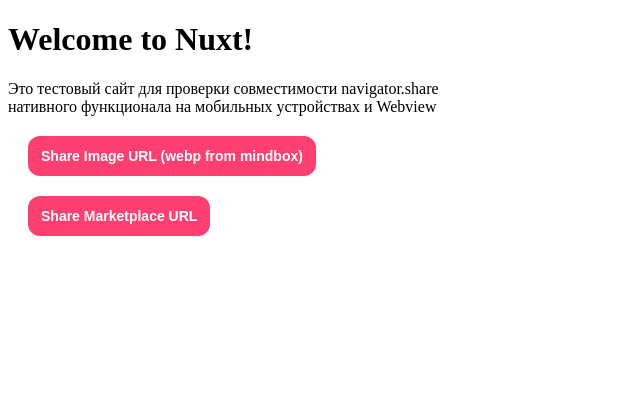
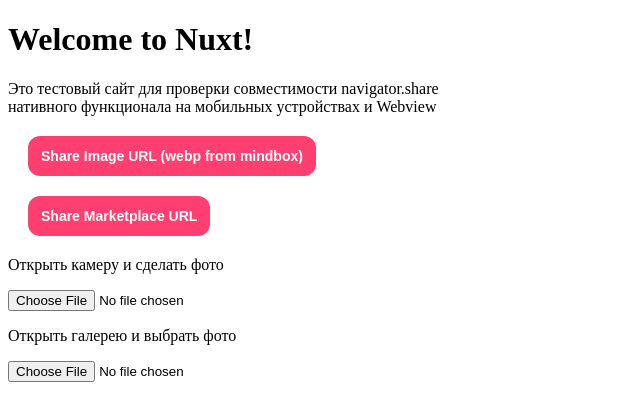
Before and after one commit to Art-Shved-Developer/nuxt-api, a Nuxt app: page / in a window 1280 px wide. Shown: the top 420 px of the page, without its empty margins (0-640 px from the left). Built offline with nearby package versions, Linux system fonts and the light colour scheme.

Commit message:
Update logic

```diff
--- a/app.vue
+++ b/app.vue
@@ -2,10 +2,14 @@
   <div>
     <h1>Welcome to Nuxt!</h1>
     <p>Это тестовый сайт для проверки совместимости navigator.share <br>нативного функционала на мобильных устройствах и Webview</p>
-    <button @click.stop="shareImageUrl">Share Image URL (webp from mindbox)</button>
+    <button @click="shareImageUrl">Share Image URL (webp from mindbox)</button>
+    <button @click="shareMarketPlaceUrl">Share Marketplace URL</button>
 
-    <button @click.stop="shareMarketPlaceUrl">Share Marketplace URL</button>
+    <p>Открыть камеру и сделать фото</p>
+    <input type="file" accept="image/*" capture>
 
+    <p>Открыть галерею и выбрать фото</p>
+    <input type="file" accept="image/*" id="imageInput">
 
     <pre>{{ resultPara }}</pre>
   </div>
```
